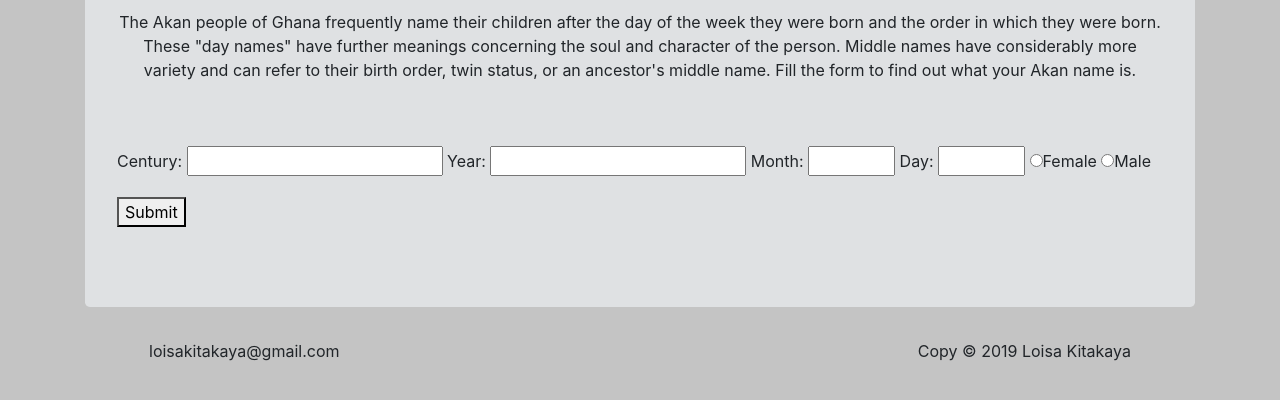
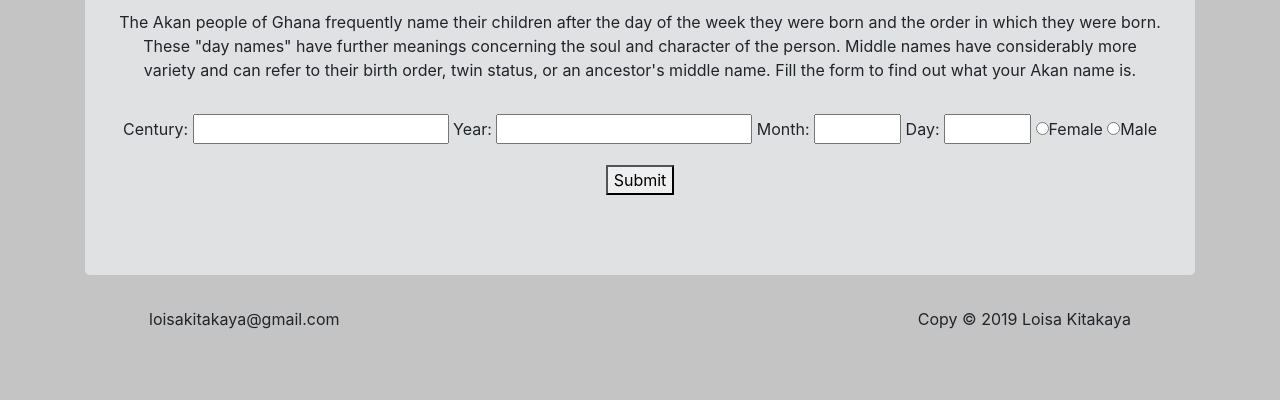
Before and after one commit to Loisa-Kitakaya/Akan-Names, a plain HTML site: page index.html in a window 1280 px wide. Shown: the part 276-676 px from the top of the page. Drawn offline with Linux system fonts and the light colour scheme.

Commit message:
centers the boutton in the webpage.

```diff
--- a/css/styles.css
+++ b/css/styles.css
@@ -12,7 +12,7 @@
   text-align: center;
 }
 
-#form-fields {
+.form-fields {
   text-align: center;
 }
 
@@ -22,7 +22,7 @@
 }
 
 #fo-rm {
-  margin-top: 4rem;
+  margin-top: 2rem;
 }
 
 #rights {
```
